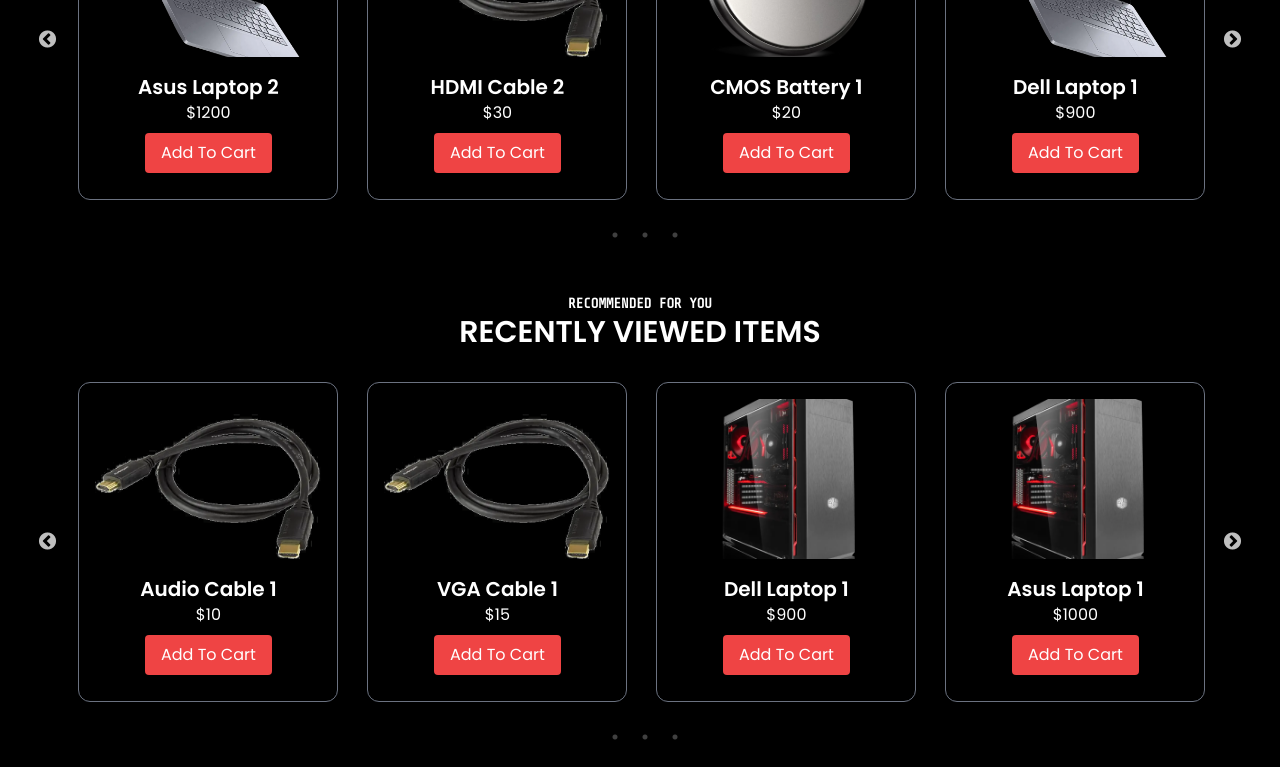
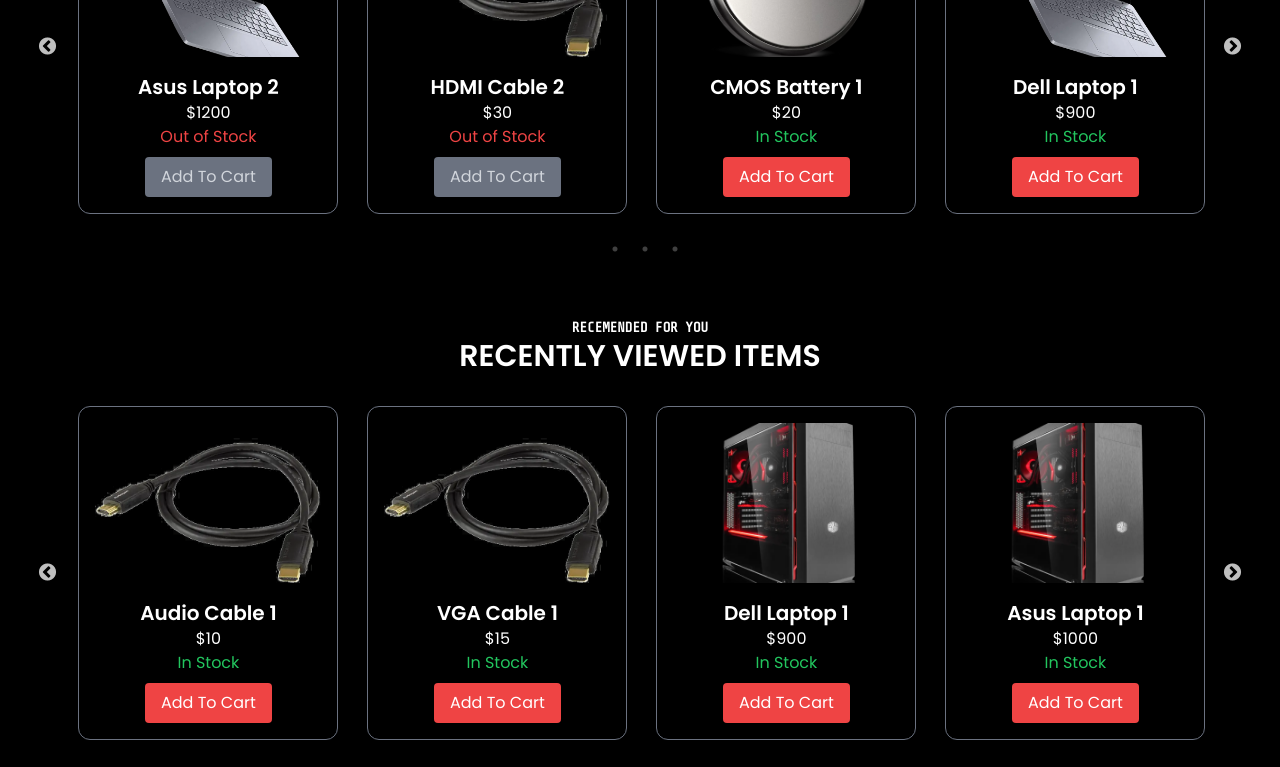
Before and after one commit to SahanDev00/senex3, a React (Create React App) app: page /product in a window 1280 px wide. Shown: the part 980-1747 px from the top of the page. Built offline with nearby package versions, Linux system fonts and the light colour scheme.

Commit message:
commited

```diff
--- a/src/Components/BestSelling.jsx
+++ b/src/Components/BestSelling.jsx
@@ -50,14 +50,15 @@ const BestSelling = () => {
 
   const handleAddToCart = (e, product) => {
     e.stopPropagation();
+    if (product.stock > 0) {
       addToCart(product);
-
       setMessage(`${product.name} has been added to the cart.`);
       setShowMessage(true);
 
       setTimeout(() => {
         setShowMessage(false);
       }, 3000);
+    }
   };
 
   const settings = {
@@ -115,7 +116,6 @@ const BestSelling = () => {
     ]
   };
 
-
   return (
     <div className='w-[95%] bg-black/30 flex mx-auto mt-16 relative border-gray-500 items-center rounded-xl justify-center'>
       <div className='w-[95%] h-[95%]'>
@@ -127,15 +127,19 @@ const BestSelling = () => {
             {bestSellingItems.map((product) => (
               <div key={product.id} className='p-4'>
                 <div
-                  className='sm:w-[260px]  bg-black/60 hover:scale-105 duration-300 sm:h-[320px] rounded-xl mx-auto p-4 shadow hover:shadow-md border border-gray-500 flex-shrink-0 cursor-pointer'
+                  className='sm:w-[260px]  bg-black/60 hover:scale-105 duration-300 rounded-xl mx-auto p-4 shadow hover:shadow-md border border-gray-500 flex-shrink-0 cursor-pointer'
                   onClick={() => setSelectedProduct(product)}
                 >
                   <img className='w-full h-40 object-cover mb-4 rounded-xl border-white' src={product.image} alt={product.name} />
                   <h1 className='text-xl text-center mt-2 font-poppins font-semibold text-white'>{product.name}</h1>
                   <p className='text-white text-center font-poppins'>${product.price}</p>
+                  <p className={`text-center font-poppins mb-2 ${product.stock > 0 ? 'text-green-500' : 'text-red-500'}`}>
+                    {product.stock > 0 ? 'In Stock' : 'Out of Stock'}
+                  </p>
                   <button
-                    className='py-2 font-poppins flex mx-auto px-4 rounded mt-2 bg-red-500 text-white'
+                    className={`py-2 font-poppins flex mx-auto px-4 rounded mt-2 ${product.stock > 0 ? 'bg-red-500 text-white' : 'bg-gray-500 text-gray-300 cursor-not-allowed'}`}
                     onClick={(e) => handleAddToCart(e, product)}
+                    disabled={product.stock <= 0}
                   >
                     Add To Cart
                   </button>
--- a/src/Components/Features.jsx
+++ b/src/Components/Features.jsx
@@ -7,7 +7,7 @@ import { IoPricetagsOutline } from "react-icons/io5";
 
 const Features = () => {
   return (
-    <div className='w-[90%] lg:w-[85%] p-2 xl:w-[70%] h-[200px] md:h-[100px] relative mx-auto flex border border-white  justify-evenly items-center bg-black/50 mt-8 mb-8'>
+    <div className='w-[90%] lg:w-[85%] p-2 xl:w-[70%] h-[200px] md:h-[100px] relative mx-auto flex border border-white  justify-evenly items-center bg-black/50 mt-8 mb-14'>
         <div className='w-full h-full md:flex md:justify-evenly grid grid-cols-3'>
             <div className='flex items-center border-r pl-1 md:pr-10 border-red-600'>
                 <FaTruckFast className='text-red-600 size-7 lg:size-8 xl:size-10 '/>
--- a/src/Components/RecentlyViewed.jsx
+++ b/src/Components/RecentlyViewed.jsx
@@ -24,6 +24,7 @@ const CustomDots = ({ dots }) => {
 };
 
 const RecentlyViewed = () => {
+
   const [bestSellingItems, setBestSellingItems] = useState([]);
   const [selectedProduct, setSelectedProduct] = useState(null);
   const [showMessage, setShowMessage] = useState(false);
@@ -49,14 +50,15 @@ const RecentlyViewed = () => {
 
   const handleAddToCart = (e, product) => {
     e.stopPropagation();
+    if (product.stock > 0) {
       addToCart(product);
-
       setMessage(`${product.name} has been added to the cart.`);
       setShowMessage(true);
 
       setTimeout(() => {
         setShowMessage(false);
       }, 3000);
+    }
   };
 
   const settings = {
@@ -114,27 +116,30 @@ const RecentlyViewed = () => {
     ]
   };
 
-
   return (
-    <div className='w-[95%] bg-black/30 flex mx-auto mt-10 relative border-gray-500 items-center rounded-xl justify-center'>
+    <div className='w-[95%] bg-black/30 flex mx-auto mt-16 relative border-gray-500 items-center rounded-xl justify-center mb-16'>
       <div className='w-[95%] h-[95%]'>
-      <p className='flex justify-center uppercase text-sm font-semibold text-white mt-5 font-mono'>Recommended for you</p>
-        <h1 className='font-semibold text-2xl sm:text-3xl text-white font-poppins text-center'>RECENTLY VIEWED ITEMS</h1>
+        <p className='flex justify-center uppercase text-sm font-semibold text-white mt-5 font-mono'>Recemended for you</p>
+        <h1 className='font-semibold text-2xl sm:text-3xl text-center text-white font-poppins'>RECENTLY VIEWED ITEMS</h1>
 
         <div className='mt-4 w-[80%] mx-auto sm:w-full h-[370px]'>
           <Slider {...settings}>
             {bestSellingItems.map((product) => (
               <div key={product.id} className='p-4'>
                 <div
-                  className='sm:w-[260px] bg-black/60 hover:scale-105 duration-300 sm:h-[320px] rounded-xl mx-auto p-4 shadow hover:shadow-md border border-gray-500 flex-shrink-0 cursor-pointer'
+                  className='sm:w-[260px]  bg-black/60 hover:scale-105 duration-300 rounded-xl mx-auto p-4 shadow hover:shadow-md border border-gray-500 flex-shrink-0 cursor-pointer'
                   onClick={() => setSelectedProduct(product)}
                 >
                   <img className='w-full h-40 object-cover mb-4 rounded-xl border-white' src={product.image} alt={product.name} />
                   <h1 className='text-xl text-center mt-2 font-poppins font-semibold text-white'>{product.name}</h1>
                   <p className='text-white text-center font-poppins'>${product.price}</p>
+                  <p className={`text-center font-poppins mb-2 ${product.stock > 0 ? 'text-green-500' : 'text-red-500'}`}>
+                    {product.stock > 0 ? 'In Stock' : 'Out of Stock'}
+                  </p>
                   <button
-                    className='py-2 font-poppins flex mx-auto px-4 rounded mt-2 bg-red-500 text-white'
+                    className={`py-2 font-poppins flex mx-auto px-4 rounded mt-2 ${product.stock > 0 ? 'bg-red-500 text-white' : 'bg-gray-500 text-gray-300 cursor-not-allowed'}`}
                     onClick={(e) => handleAddToCart(e, product)}
+                    disabled={product.stock <= 0}
                   >
                     Add To Cart
                   </button>
```
Lines whose indentation alone changed are shown as unchanged.
